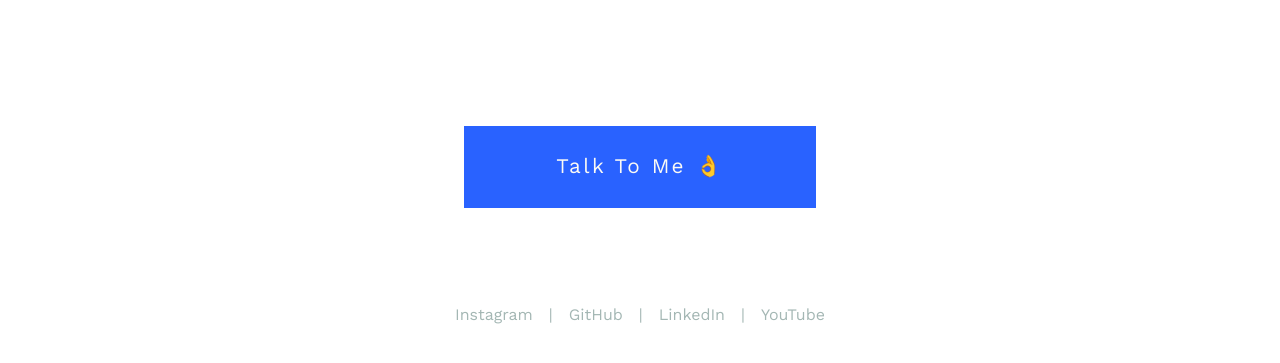
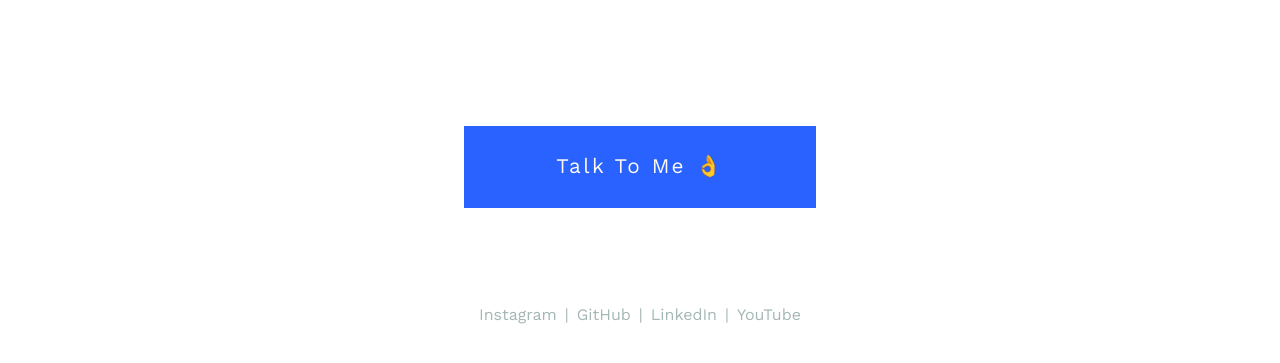
Before and after one commit to RifaiM/Portfolio, a plain HTML site: page index.html in a window 1280 px wide. Shown: the part 4482-4845 px from the top of the page. Drawn offline with nearby package versions, Linux system fonts and the light colour scheme.

Commit message:
resizing padding social

```diff
--- a/assets/scss/style.scss
+++ b/assets/scss/style.scss
@@ -206,7 +206,7 @@ footer {
                 &:nth-child(2)::after,
                 &:nth-child(3)::after {
                     content: "|";
-                    padding: 0 1rem;
+                    padding: 0 0.5rem;
                     color: config.$grey1;
                 }
 
```
Also changed, not shown: assets/css/style.css, 1 other file.
